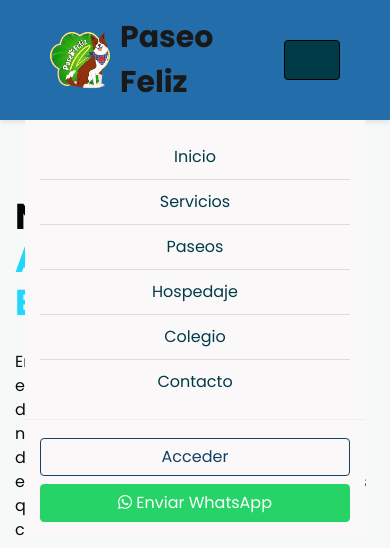
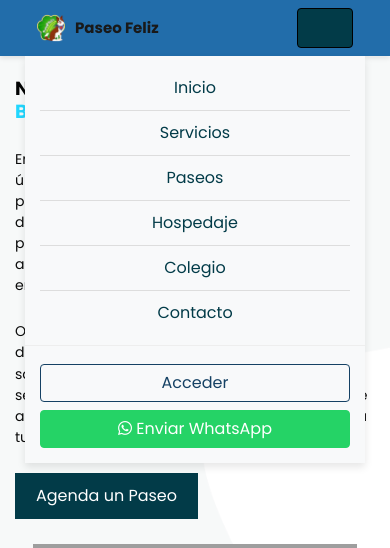
Before and after one commit to jhonparada22/Paseo_Feliz, a PHP site: page /view/pet.html in a window 390 px wide, after a click that opens the changed part. Shown: the top 548 px of the page. Run offline with PHP 8.4, Linux system fonts and the light colour scheme; some libraries are stand-ins or nearby versions; grey boxes are pictures that could not be loaded.

Commit message:
cambios y ajustes en el css de telefono (de limas)

```diff
--- a/PASEOFELIZ/view/css/responsive.css
+++ b/PASEOFELIZ/view/css/responsive.css
@@ -189,3 +146,365 @@
     max-width: 1170px;
   }
 }
+
+/* ============================================================ */
+/*  NUEVAS MEJORAS RESPONSIVE                                    */
+/*  Solo afectan pantallas pequeñas — escritorio sin cambios     */
+/* ============================================================ */
+
+/* ======= TABLET GRANDE (max-width: 991px) ======= */
+@media (max-width: 991px) {
+
+  /* --- Header / Navegación --- */
+  .navigation_wrapper {
+    padding: 10px 15px;
+  }
+
+  .navbar-brand-logo {
+    font-size: 22px;
+  }
+
+  .navbar-brand-logo img {
+    width: 45px !important;
+  }
+
+  /* Asegurar que el menú móvil se vea bien */
+  #mobileNav {
+    background-color: #f8f9fa;
+    position: absolute;
+    top: 100%;
+    left: 0;
+    width: 100%;
+    box-shadow: 0 4px 8px rgba(0,0,0,0.1);
+    z-index: 1000;
+  }
+
+  #mobileNav .navbar-nav {
+    padding: 10px 15px;
+  }
+
+  #mobileNav .nav-link {
+    text-align: center;
+    padding: 10px;
+    border-bottom: 1px solid #ddd;
+    color: #023b48;
+  }
+
+  /* --- Secciones de contenido --- */
+  .layout_padding {
+    padding: 55px 0;
+  }
+
+  /* --- Slider --- */
+  .slider_section .carousel-item {
+    height: 65vh;
+    min-height: 380px;
+    background-size: cover;
+  }
+
+  .slider_section .slider_detail-box h1 {
+    font-size: 36px;
+  }
+}
+
+/* ======= TABLET (max-width: 768px) ======= */
+@media (max-width: 768px) {
+
+  /* --- Tipografía --- */
+  .custom_heading {
+    font-size: 26px;
+  }
+
+  /* --- Padding secciones --- */
+  .layout_padding {
+    padding: 40px 0;
+  }
+
+  .layout_padding2 {
+    padding: 25px 0;
+  }
+
+  .layout_padding2-top {
+    padding-top: 25px;
+  }
+
+  /* --- Slider --- */
+  .slider_section .carousel-item {
+    height: 58vh;
+    min-height: 320px;
+    padding: 5% 0;
+  }
+
+  .slider_section .slider_detail-box h1 {
+    font-size: 28px;
+  }
+
+  .slider_section .slider_detail-box p {
+    font-size: 0.9rem;
+    margin-top: 15px;
+    margin-bottom: 15px;
+  }
+
+  /* --- About / Clinic / Pet sections --- */
+  .about_section .img-box {
+    margin-top: 25px;
+    text-align: center;
+  }
+
+  .about_section .img-box img {
+    max-width: 85%;
+    height: auto;
+  }
+
+  .about_section .detail-box p {
+    font-size: 0.95rem;
+  }
+
+  /* --- Training (buy.html) --- */
+  .training_section .col-md-5 {
+    margin-top: 30px;
+  }
+
+  .training-gallery-grid {
+    margin-top: 20px;
+  }
+
+  /* --- Testimonios (pet.html) --- */
+  .img_box_testimonial img {
+    max-width: 110px;
+  }
+
+  /* --- Servicio section --- */
+  .service_section .row .col-md-4 {
+    margin-bottom: 30px;
+  }
+
+  /* --- Contact section --- */
+  .contact_section .col-md-6:first-child {
+    margin-bottom: 30px;
+  }
+
+  .contact_section .map_box {
+    height: 280px;
+  }
+
+  /* --- Info section footer --- */
+  .info_items {
+    width: 90%;
+  }
+
+  /* --- Footer --- */
+  .footer_section p {
+    font-size: 0.85rem;
+    padding: 5px 10px;
+  }
+
+  /* --- Imágenes generales --- */
+  img {
+    max-width: 100%;
+    height: auto;
+  }
+}
+
+/* ======= MÓVIL (max-width: 576px) ======= */
+@media (max-width: 576px) {
+
+  /* --- Header / Navegación --- */
+  .navigation_wrapper {
+    padding: 8px 12px;
+  }
+
+  .navbar-brand-logo {
+    font-size: 18px;
+  }
+
+  .navbar-brand-logo img {
+    width: 35px !important;
+  }
+
+  /* --- Tipografía --- */
+  .custom_heading {
+    font-size: 22px;
+    margin-bottom: 15px;
+  }
+
+  /* --- Padding secciones --- */
+  .layout_padding {
+    padding: 30px 0;
+  }
+
+  .layout_padding2 {
+    padding: 20px 0;
+  }
+
+  /* --- Slider --- */
+  .slider_section .carousel-item {
+    height: 52vh;
+    min-height: 280px;
+    padding: 4% 0;
+  }
+
+  .slider_section .slider_detail-box h1 {
+    font-size: 22px;
+    text-shadow: 1px 1px 6px rgba(0,0,0,0.8);
+  }
+
+  .slider_section .slider_detail-box p {
+    font-size: 0.82rem;
+    margin-top: 10px;
+    margin-bottom: 12px;
+  }
+
+  .slider_detail-box .btn-box .btn-1,
+  .slider_detail-box .btn-box .btn-2 {
+    padding: 10px 22px;
+    font-size: 0.82rem;
+  }
+
+  /* --- About section --- */
+  .about_section .img-box img {
+    max-width: 90%;
+  }
+
+  .about_section .detail-box p {
+    font-size: 0.88rem;
+  }
+
+  /* --- Service section --- */
+  .service_section .img_box {
+    width: 85px;
+    height: 85px;
+  }
+
+  .service_section .detail_box h6 {
+    font-size: 1rem;
+  }
+
+  .service_section .detail_box p {
+    font-size: 0.88rem;
+  }
+
+  /* --- Training list (buy.html) --- */
+  .training-list li {
+    font-size: 0.88rem;
+  }
+
+  /* --- Pet page gallery --- */
+  .gallery-section .img_box.box-1,
+  .gallery-section .img_box.box-2,
+  .gallery-section .img_box.box-3,
+  .gallery-section .img_box.box-4,
+  .gallery-section .img_box.box-5 {
+    width: 100% !important;
+  }
+
+  /* --- Testimonios (pet.html) --- */
+  .img_box_testimonial img {
+    max-width: 90px;
+  }
+
+  .client_container_custom .detail_box {
+    text-align: center;
+    padding-left: 0;
+  }
+
+  /* --- Contact social buttons --- */
+  .social_button {
+    font-size: 0.88rem;
+    padding: 10px 15px;
+    width: 90%;
+    justify-content: center;
+  }
+
+  .social_box {
+    align-items: center;
+  }
+
+  /* --- Info items --- */
+  .info_items {
+    width: 100%;
+    padding: 0 10px;
+  }
+
+  .info_items .item {
+    width: 100%;
+    padding: 0 10px;
+    margin: 15px 0;
+  }
+
+  /* Botón de WhatsApp en info_items más pequeño */
+  .info_items .item .detail-box .btn {
+    font-size: 0.82rem;
+    padding: 6px 12px;
+  }
+
+  /* --- Galería hospedaje / colegio (grids) --- */
+  .about_section .img-gallery-box {
+    grid-template-columns: 1fr;
+    gap: 10px;
+    margin-top: 20px;
+    margin-bottom: 20px;
+  }
+
+  .training-gallery-grid {
+    grid-template-columns: 1fr;
+    grid-template-rows: auto;
+    margin-top: 20px;
+    gap: 10px;
+  }
+
+  .training-gallery-grid .item-1,
+  .training-gallery-grid .item-4 {
+    grid-column: 1 / 2;
+    grid-row: auto;
+  }
+
+  /* --- Mapa (contact.html) --- */
+  .contact_section .map_box {
+    height: 250px;
+  }
+
+  /* --- Heading de sección contacto --- */
+  .contact_section .heading_container p {
+    font-size: 0.9rem;
+  }
+}
+
+/* ======= MÓVIL PEQUEÑO (max-width: 400px) ======= */
+@media (max-width: 400px) {
+
+  .custom_heading {
+    font-size: 19px;
+  }
+
+  .navbar-brand-logo {
+    font-size: 15px;
+  }
+
+  .navbar-brand-logo img {
+    width: 28px !important;
+  }
+
+  .slider_section .slider_detail-box h1 {
+    font-size: 18px;
+  }
+
+  .slider_section .carousel-item {
+    height: 48vh;
+    min-height: 260px;
+  }
+
+  .slider_detail-box .btn-box .btn-1,
+  .slider_detail-box .btn-box .btn-2 {
+    padding: 8px 16px;
+    font-size: 0.78rem;
+  }
+
+  .layout_padding {
+    padding: 22px 0;
+  }
+
+  .info_section {
+    padding: 30px 0;
+  }
+}
```
Also changed, not shown: other parts of PASEOFELIZ/view/css/responsive.css (+7 -50 lines).
